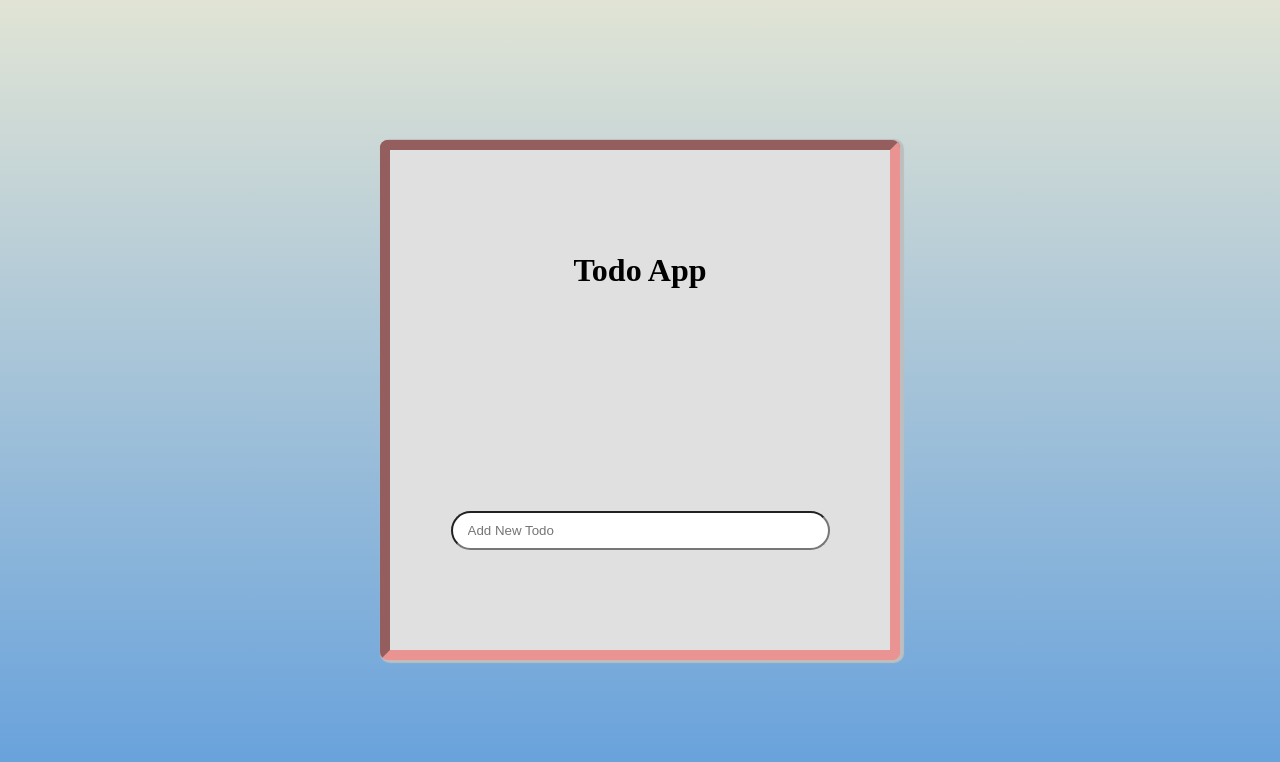
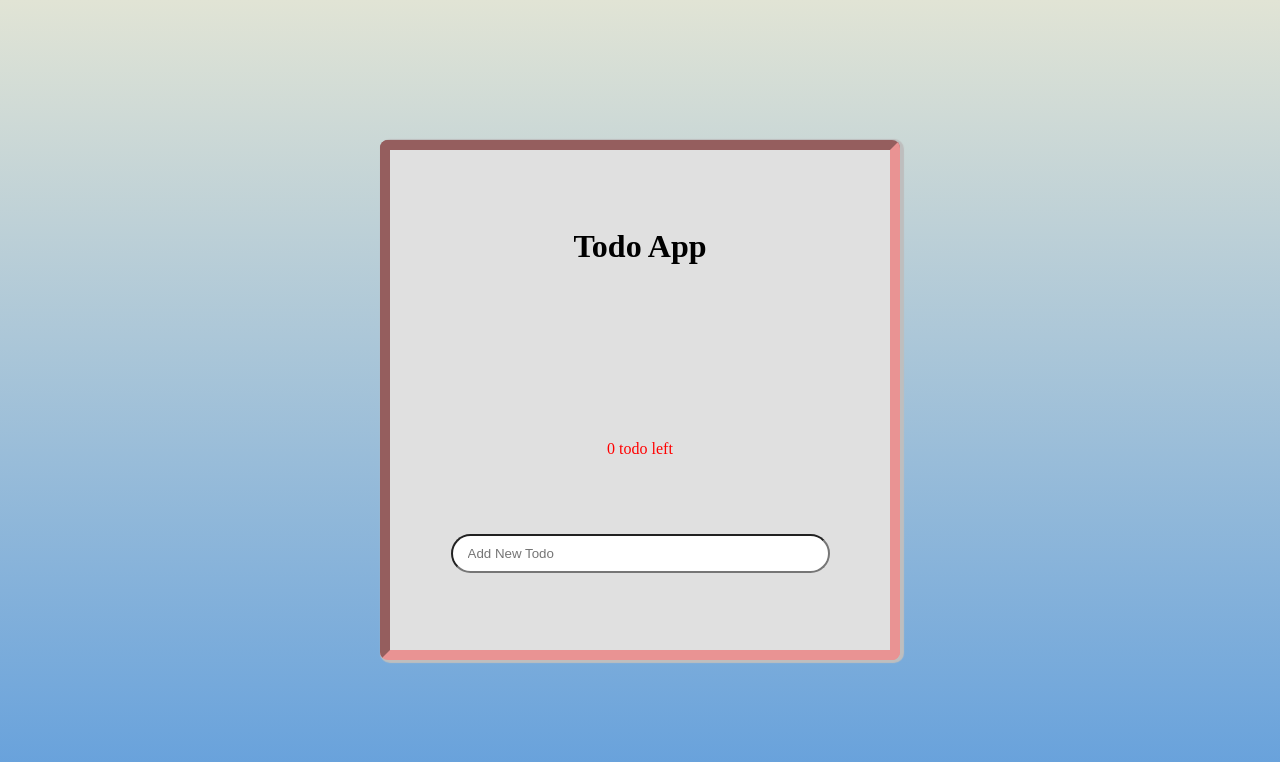
Before and after one commit to gazmorabdiu/ick-reactjs, a React (Create React App) app: page / in a window 1280 px wide. Shown: the top 762 px of the page. Built offline with nearby package versions, Linux system fonts and the light colour scheme.

Commit message:
add how many todo task are left

```diff
--- a/src/components/Todos/TodoApp.jsx
+++ b/src/components/Todos/TodoApp.jsx
@@ -1,4 +1,4 @@
-import { useState } from "react";
+import { useEffect, useState } from "react";
 import { AddTodo } from "./AddTodo";
 import List from "./List";
 import "./todos.css";
@@ -6,6 +6,12 @@ import "./todos.css";
 const TodoApp = () => {
   const [newTodo, setNewTodo] = useState("");
   const [todos, setTodos] = useState([]);
+  const [unCompleteTodo, setUnCompleteTodo] = useState(0);
+
+  useEffect(() => {
+    const count = todos.filter((todo) => !todo.checked).length;
+    setUnCompleteTodo(count);
+  }, [todos]);
   const handleEnterKey = (e) => {
     if (e.code === "Enter" && newTodo !== "") {
       const id = (Math.random() + 1).toString(36).substring(7);
@@ -36,6 +42,7 @@ const TodoApp = () => {
         makeDone={handleMakeDone}
         removeTodo={handleRemoveTodo}
       />
+      <span style={{ color: "red" }}>{unCompleteTodo} todo left</span>
       <AddTodo
         onKeyDown={handleEnterKey}
         onChange={handleAddTodo}
```
